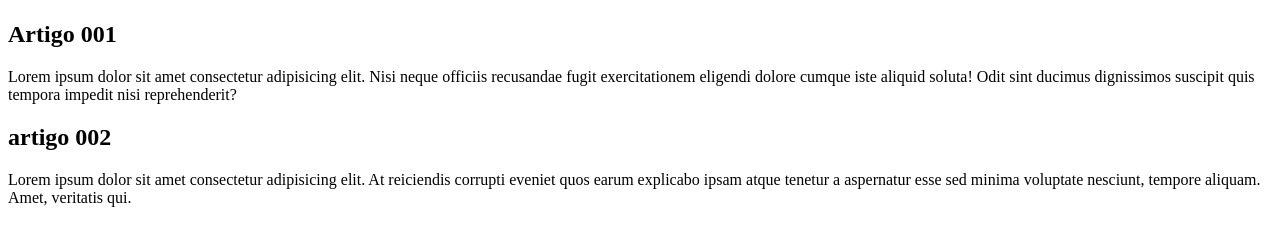
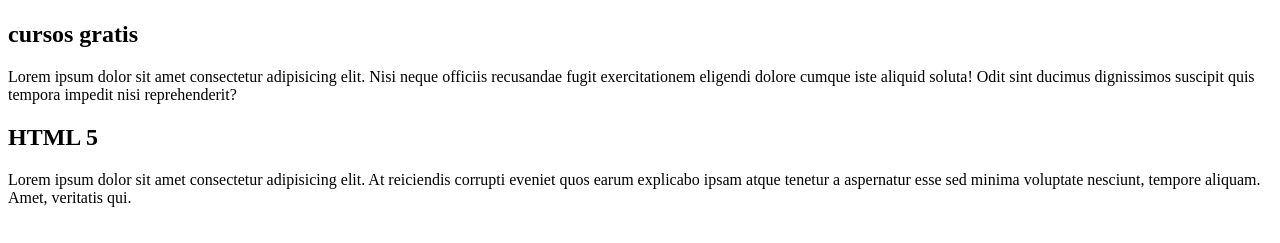
Before and after one commit to mailsonm/aprendendo, a plain HTML site: page site exemplo/index.html in a window 1280 px wide. Shown: the part 59-302 px from the top of the page. Drawn offline with Linux system fonts and the light colour scheme.

Commit message:
nomes dos titulos

```diff
--- a/site exemplo/index.html
+++ b/site exemplo/index.html
@@ -11,11 +11,11 @@
             <h1>Olá, Mundo.</h1>
         </header>
         <article>
-            <h2>Artigo 001</h2>
+            <h2>cursos gratis</h2>
             <p>Lorem ipsum dolor sit amet consectetur adipisicing elit. Nisi neque officiis recusandae fugit exercitationem eligendi dolore cumque iste aliquid soluta! Odit sint ducimus dignissimos suscipit quis tempora impedit nisi reprehenderit?</p>
         </article>
         <article>
-            <h2>artigo 002</h2>
+            <h2>HTML 5</h2>
             <p>Lorem ipsum dolor sit amet consectetur adipisicing elit. At reiciendis corrupti eveniet quos earum explicabo ipsam atque tenetur a aspernatur esse sed minima voluptate nesciunt, tempore aliquam. Amet, veritatis qui.</p>
         </article>
     </main>
```
